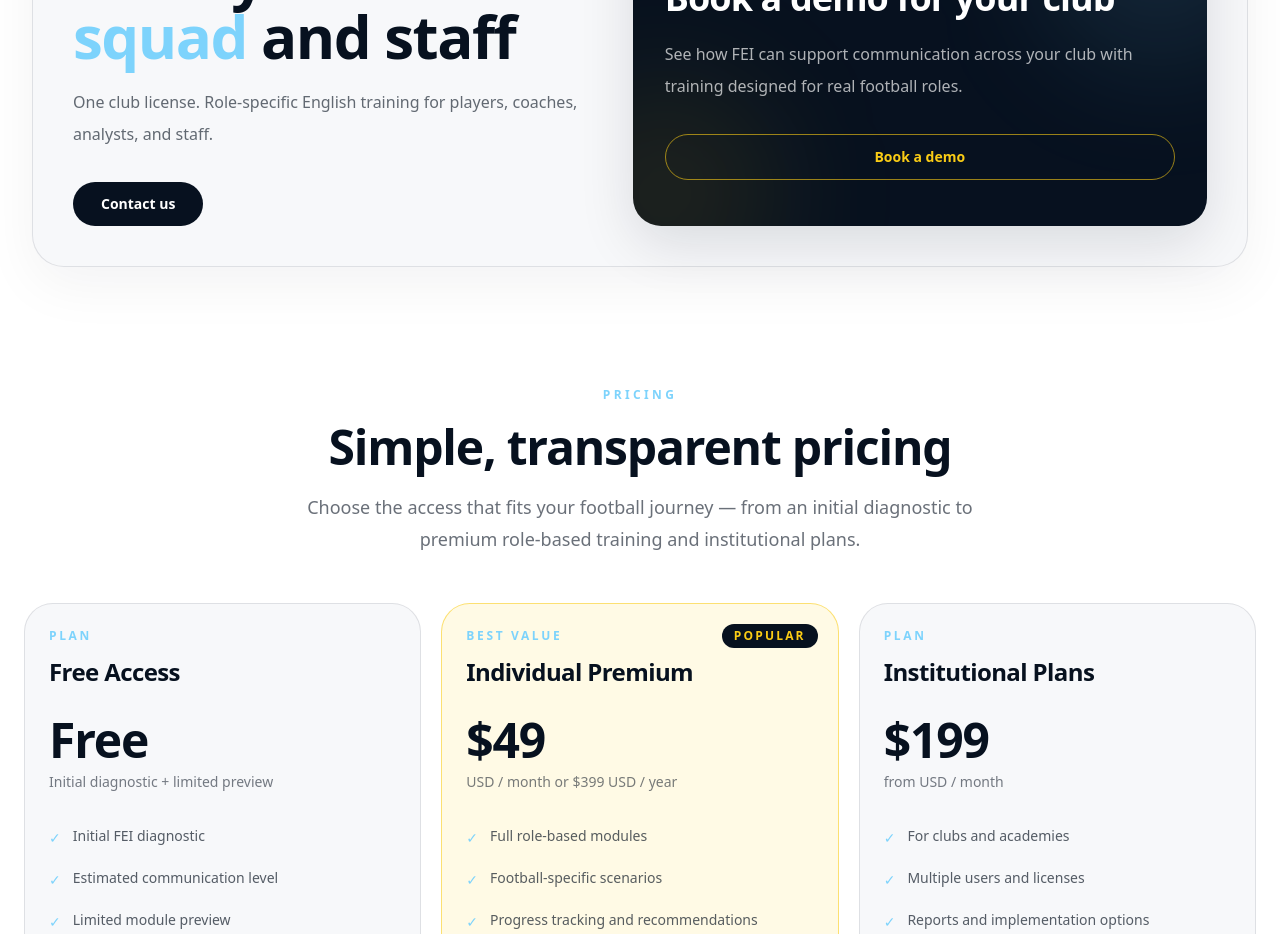
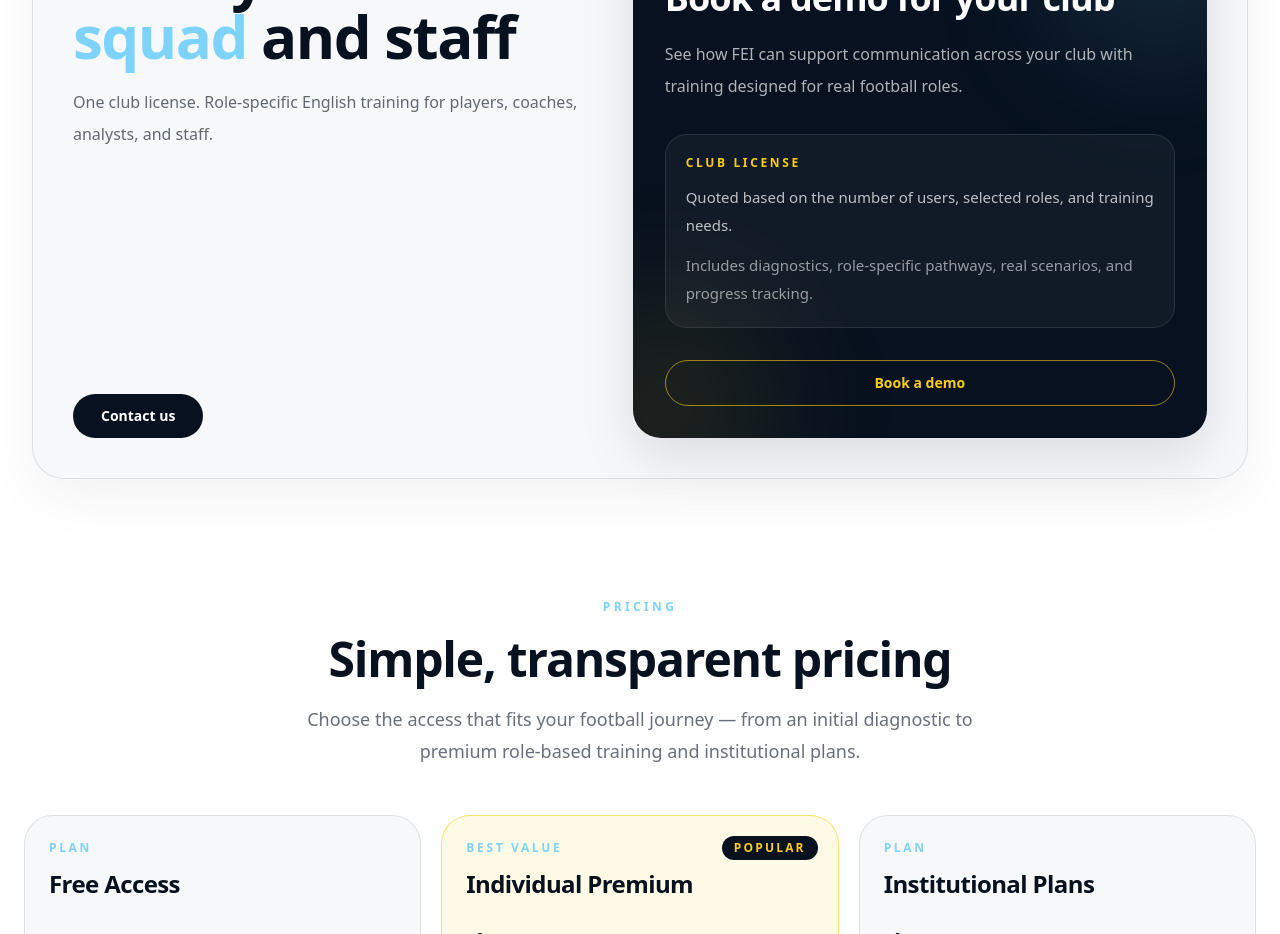
Before and after one commit to feifootball/fei-platform, a Next.js app: page / in a window 1280 px wide. Shown: the part 2200-3134 px from the top of the page. Built offline with nearby package versions, Linux system fonts and the light colour scheme.

Commit message:
Add club license pricing note

```diff
--- a/app/page.tsx
+++ b/app/page.tsx
@@ -543,6 +543,24 @@ export default function Home() {
                       : "Conoce cómo FEI puede fortalecer la comunicación de tu club con entrenamiento diseñado para roles reales del fútbol."}
                   </p>
 
+                  <div className="mt-8 rounded-[1.35rem] border border-white/10 bg-white/[0.045] p-5">
+                    <p className="text-xs font-black uppercase tracking-[0.22em] text-fei-yellow">
+                      {lang === "en" ? "Club license" : "Licencia institucional"}
+                    </p>
+
+                    <p className="mt-3 text-[15px] leading-7 text-white/72">
+                      {lang === "en"
+                        ? "Quoted based on the number of users, selected roles, and training needs."
+                        : "Cotización según el número de usuarios, roles seleccionados y necesidades de entrenamiento."}
+                    </p>
+
+                    <p className="mt-3 text-[15px] leading-7 text-white/56">
+                      {lang === "en"
+                        ? "Includes diagnostics, role-specific pathways, real scenarios, and progress tracking."
+                        : "Incluye diagnósticos, rutas por rol, escenarios reales y seguimiento de progreso."}
+                    </p>
+                  </div>
+
                   <a
                     href="/contact"
                     className="mt-8 inline-flex w-full items-center justify-center rounded-full border border-fei-yellow/60 px-7 py-3 text-sm font-bold text-fei-yellow transition duration-300 hover:-translate-y-0.5 hover:bg-fei-yellow hover:text-fei-bg"
```
